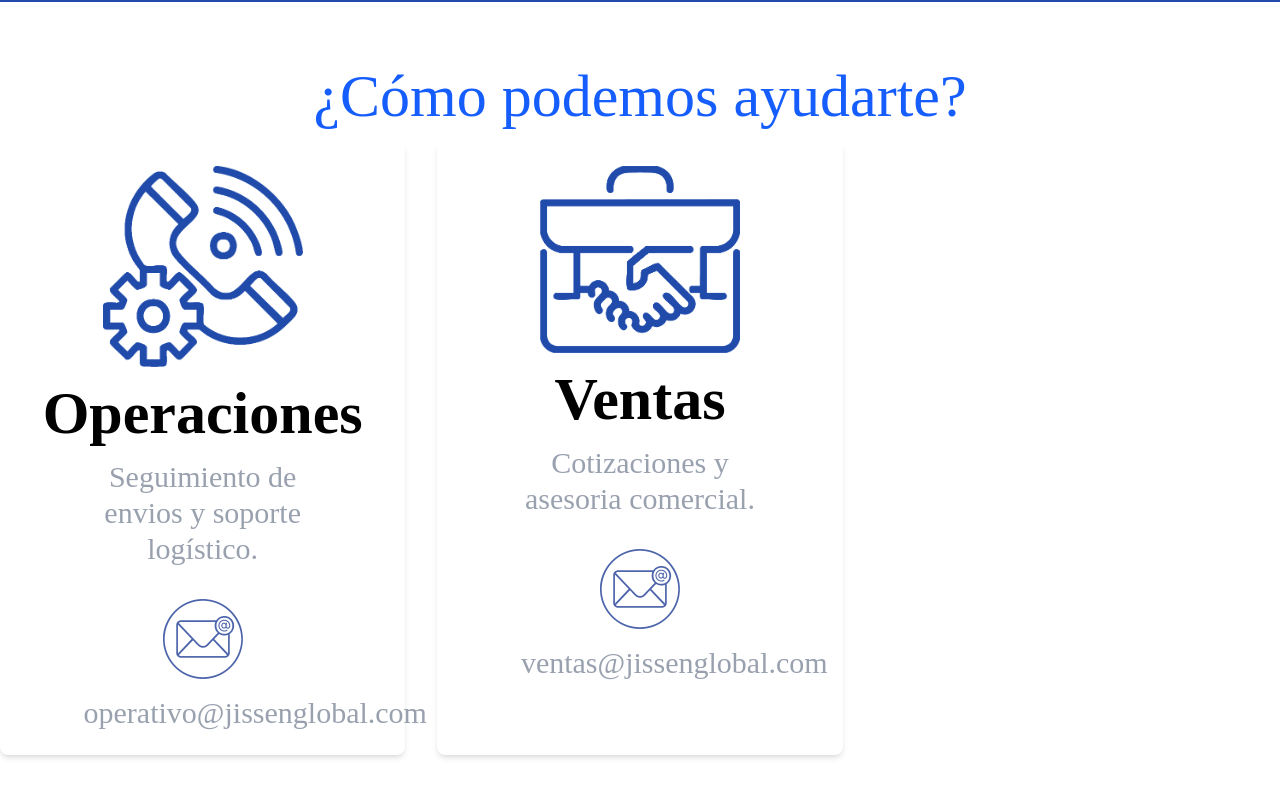
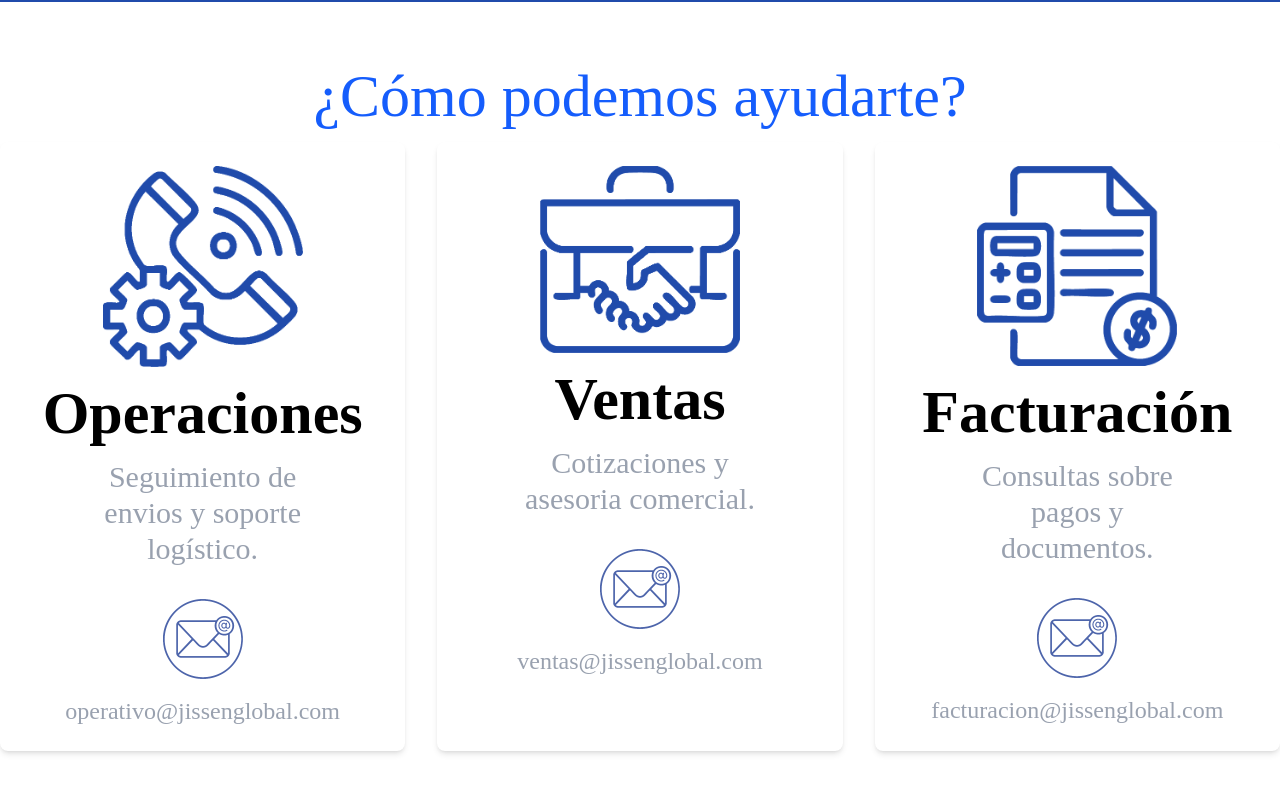
Before and after one commit to sergiogswv/jissenglobal-astro, an Astro site: page /contact in a window 1280 px wide. Shown: the part 1710-2500 px from the top of the page. Built offline with nearby package versions, Linux system fonts and the light colour scheme; Astro itself is replaced by a stand-in of ours; a web font is replaced by a local one.

Commit message:
Fix(info data)

```diff
--- a/src/components/contact/InfoData.astro
+++ b/src/components/contact/InfoData.astro
@@ -29,13 +29,13 @@
 		¿Cómo podemos ayudarte?
 	</h1>
 
-	<div class="grid md:grid-cols-2 xl:grid-cols-3 gap-8 mb-12 w-full">
+	<div class="grid md:grid-cols-2 lg:grid-cols-3 xl:grid-cols-3 gap-8 mb-12 w-full">
 		{
 			operations.map((item) => (
-				<div class="bg-white p-6 rounded-lg shadow-md text-center mt-4 last:col-span-2">
+				<div class="bg-white p-6 rounded-lg shadow-md text-center mt-4 md:last:col-span-3 lg:last:col-span-1">
 					<img src={item.icon} alt={item.text} class="w-[100px] md:w-[200px] mx-auto mb-4" />
 					<h3 class="text-4xl sm:text-5xl md:text-5xl xl:text-6xl font-semibold mb-4">{item.text}</h3>
-					<p class="text-xl md:text-2xl xl:text-3xl w-8/12 mx-auto text-center text-gray-400">
+					<p class="text-xl lg:text-2xl xl:text-3xl w-8/12 mx-auto text-center text-gray-400">
 						{item.description}
 					</p>
 					<img
@@ -43,7 +43,7 @@
 						alt={item.text}
 						class="w-20 mt-8 mx-auto mb-4"
 					/>
-					<p class="text-lg md:text-lg xl:text-3xl w-8/12 mx-auto text-center text-gray-400">
+					<p class="text-sm xl:text-2xl w-full mx-auto text-center text-gray-400">
 						{item.email.toLowerCase()}
 					</p>
 				</div>
```
